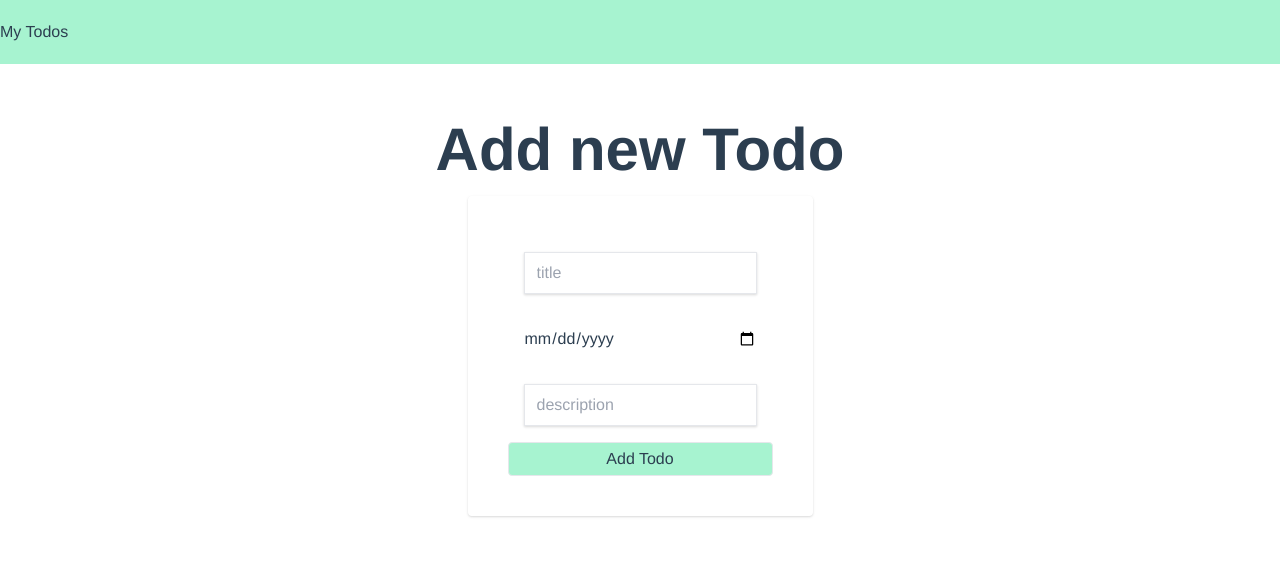
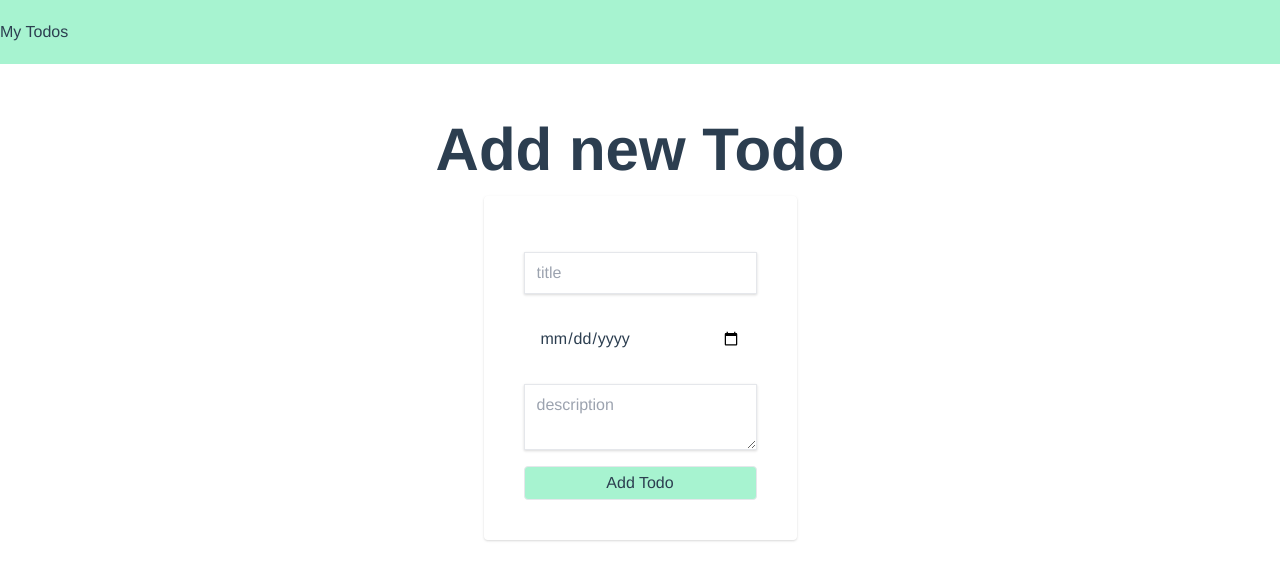
Before and after one commit to Robinhlgrsn/Todo-vue-express, a Vue app in the folder client/: page / in a window 1280 px wide. Both pictures are taken after a click on the button "Add Todo". Shown: the top 580 px of the page. Built offline with nearby package versions, Linux system fonts and the light colour scheme; no server answers.

Commit message:
fixed word-break, and some styling

```diff
--- a/client/src/components/TodoForm.vue
+++ b/client/src/components/TodoForm.vue
@@ -2,12 +2,12 @@
   <section class="flex flex-col items-center mt-10">
     <h1 class="text-6xl font-bold my-4">Add new Todo</h1>
     <form @submit.prevent="submitTodo" class="flex flex-col rounded shadow m4 p-10">
-      <input v-model="title" class="m-4 border shadow py-2 px-3" placeholder="title" type="text">
+      <input v-model="title" class="my-4 border shadow py-2 px-3" placeholder="title" type="text">
       <input v-model="date" class="m-4" type="date">
-      <input
+      <textarea
         v-model="description"
-        class="m-4 border shadow py-2 px-3"
-        placeholder="description" type="text">
+        class="box-border max-w-full my-4 border shadow py-2 px-3"
+        placeholder="description"></textarea>
       <button class="border rounded bg-green-200 hover:bg-green-500 py-1">Add Todo</button>
       <div class="flex justify-center" v-if="error.length > 0">
         <p class="text-red-500">
--- a/client/src/components/TodoItem.vue
+++ b/client/src/components/TodoItem.vue
@@ -2,11 +2,11 @@
   <div>
     <header class="flex flex-row">
       <div class="flex-1">
-      <h1 class="flex text-3xl">{{ title }}</h1>
+      <h1 class="flex font-bold text-3xl">{{ title }}</h1>
       </div>
       <div class="flex justify-end">
       <button @click="onRemoveTodo"
-        class="w-6 rounded shadow bg-green-200 font-bold hover:bg-green-500">X</button>
+        class="w-6 my-1 rounded shadow bg-green-200 font-bold hover:bg-green-500">X</button>
       </div>
     </header>
     <section class="font-bold text-center">
@@ -14,7 +14,7 @@
         weekday: 'long', year: 'numeric', month: 'long', day: 'numeric' } ) }}</p>
     </section>
     <section class="text-center m-4">
-      <p>{{ description }}</p>
+      <p class="break-words">{{ description }}</p>
     </section>
   </div>
 </template>
```
Also changed, not shown: 1 other file (tests, documents, lock files or other folders).
